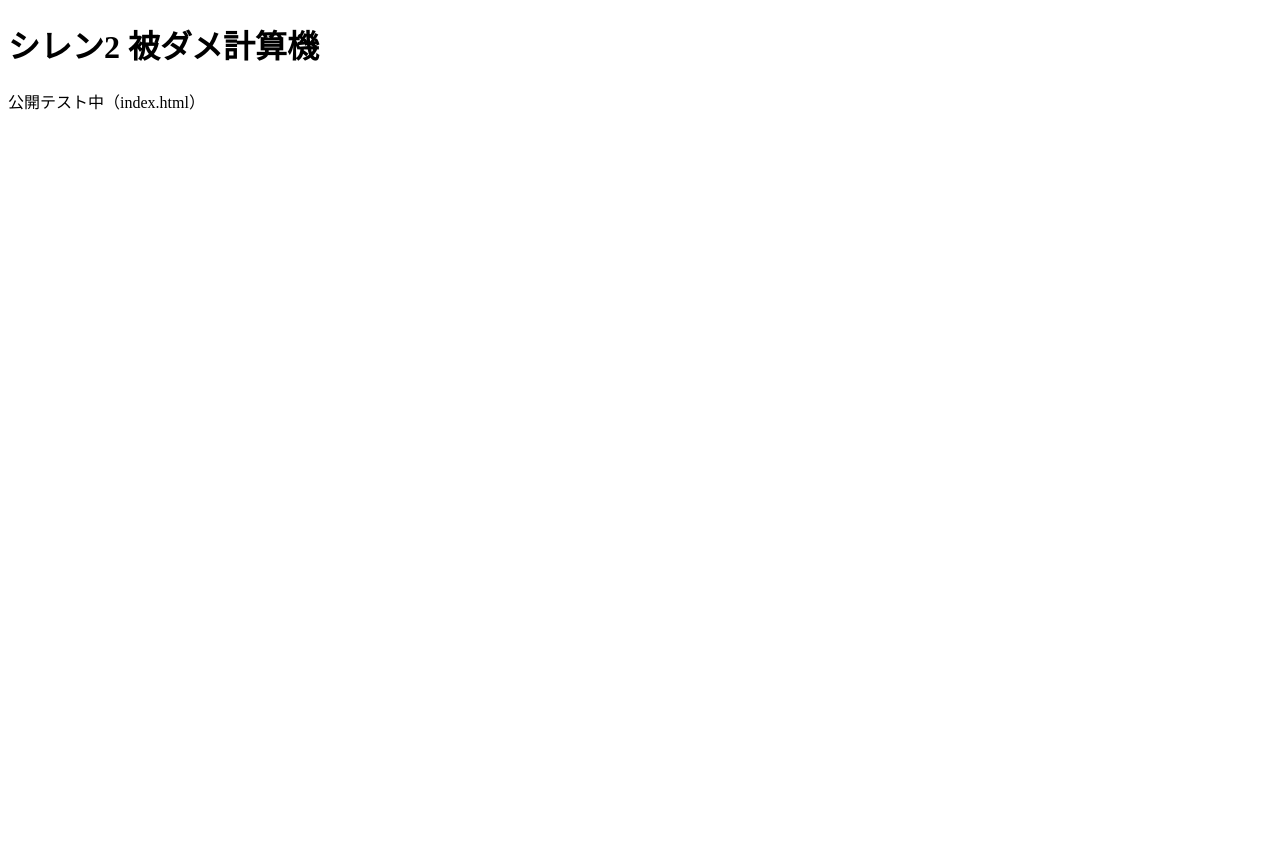
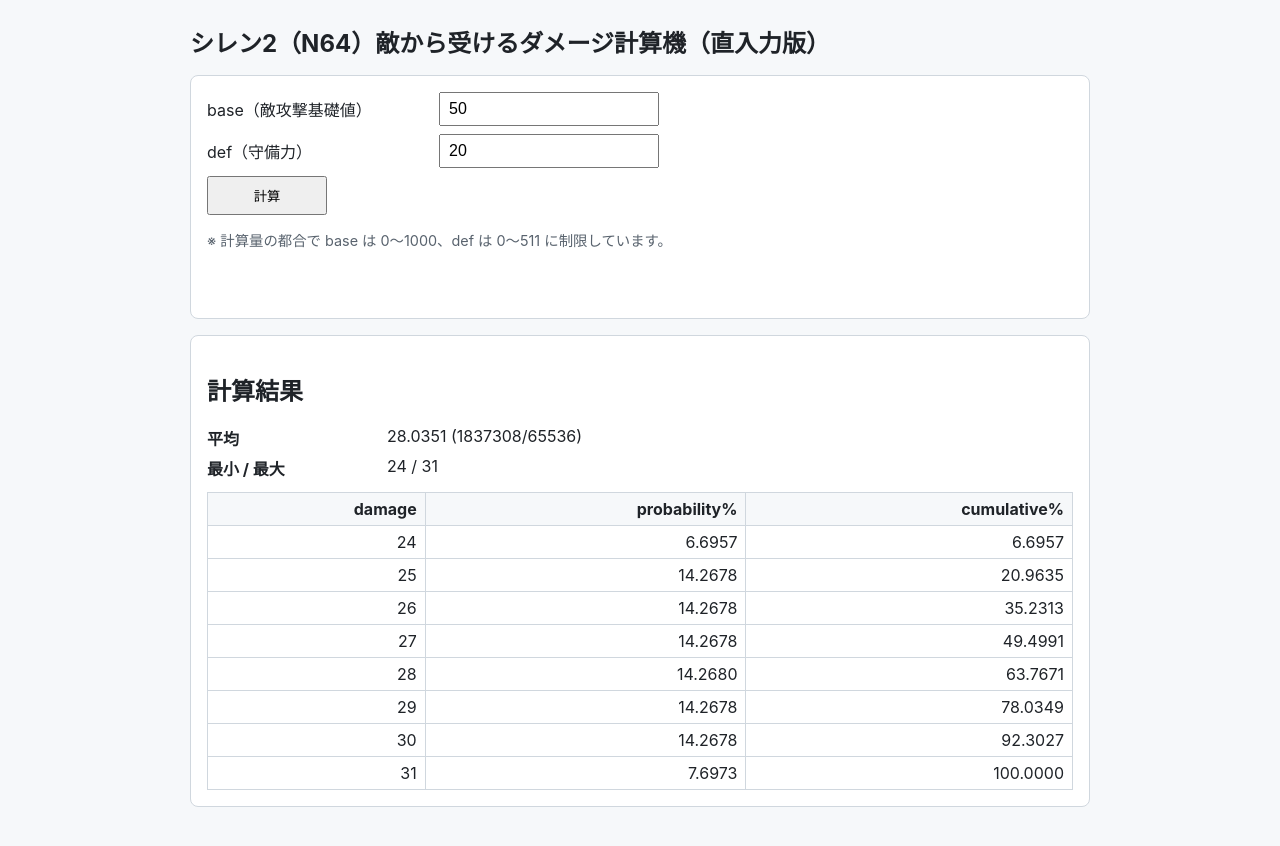
Before and after one commit to tyabannotami/shiren2-damage, a plain HTML site: page index.html in a window 1280 px wide. Before the commit the page ends 800 px from the top, so only its background shows below. Drawn offline with Linux system fonts and the light colour scheme.

Commit message:
Add direct-input damage calculator UI and Q16 distribution logic

```diff
--- /dev/null
+++ b/calc.js
@@ -0,0 +1,133 @@
+(() => {
+  const Q16 = 65536;
+  const DEF_COEFF_Q16 = [0xF8E4, 0xF1FA, 0xE4B8, 0xCC58, 0xA31D, 0x67EE, 0x2A31, 0x06F4, 0x0030];
+
+  function applyDefenseQ16(base, def) {
+    let aQ16 = base * Q16;
+    for (let i = 0; i < DEF_COEFF_Q16.length; i += 1) {
+      if (def & (1 << i)) {
+        const aInt = Math.trunc(aQ16 / Q16);
+        aQ16 = aInt * DEF_COEFF_Q16[i];
+      }
+    }
+    return aQ16;
+  }
+
+  function buildDistribution(base, def) {
+    const avgQ16 = applyDefenseQ16(base, def);
+    const widthQ16 = avgQ16 >> 3;
+    const totalOutcomes = 2 * (widthQ16 + 1);
+
+    const counts = new Map();
+    for (let magQ16 = 0; magQ16 <= widthQ16; magQ16 += 1) {
+      const plusDamage = toDamage(avgQ16 + magQ16);
+      const minusDamage = toDamage(avgQ16 - magQ16);
+
+      counts.set(plusDamage, (counts.get(plusDamage) ?? 0) + 1);
+      counts.set(minusDamage, (counts.get(minusDamage) ?? 0) + 1);
+    }
+
+    const rows = [...counts.entries()]
+      .map(([damage, count]) => ({ damage, count }))
+      .sort((a, b) => a.damage - b.damage);
+
+    let cumulative = 0;
+    return {
+      avgQ16,
+      widthQ16,
+      totalOutcomes,
+      rows: rows.map((row) => {
+        const prob = row.count / totalOutcomes;
+        cumulative += prob;
+        return {
+          damage: row.damage,
+          count: row.count,
+          prob,
+          cumProb: cumulative,
+        };
+      }),
+    };
+  }
+
+  function toDamage(dmgQ16) {
+    const dmg = dmgQ16 >> 16;
+    return dmg === 0 ? 1 : dmg;
+  }
+
+  function formatFixed(value, digits = 4) {
+    return value.toFixed(digits);
+  }
+
+  function formatPercent(ratio, digits = 4) {
+    return (ratio * 100).toFixed(digits);
+  }
+
+  function parseInput(value, { min, max, name }) {
+    if (!Number.isFinite(value) || !Number.isInteger(value)) {
+      throw new Error(`${name} は整数で入力してください。`);
+    }
+    if (value < min || value > max) {
+      throw new Error(`${name} は ${min}〜${max} の範囲で入力してください。`);
+    }
+    return value;
+  }
+
+  function renderResult(result) {
+    const avgElem = document.getElementById('avg');
+    const minMaxElem = document.getElementById('minmax');
+    const tbody = document.getElementById('dist-body');
+
+    const minDamage = result.rows[0]?.damage ?? 1;
+    const maxDamage = result.rows[result.rows.length - 1]?.damage ?? 1;
+
+    avgElem.textContent = `${formatFixed(result.avgQ16 / Q16, 4)} (${result.avgQ16}/65536)`;
+    minMaxElem.textContent = `${minDamage} / ${maxDamage}`;
+
+    tbody.innerHTML = '';
+    for (const row of result.rows) {
+      const tr = document.createElement('tr');
+      tr.innerHTML = `
+        <td>${row.damage}</td>
+        <td>${formatPercent(row.prob, 4)}</td>
+        <td>${formatPercent(row.cumProb, 4)}</td>
+      `;
+      tbody.appendChild(tr);
+    }
+
+    document.getElementById('result-panel').hidden = false;
+  }
+
+  function setError(message) {
+    const error = document.getElementById('error');
+    error.textContent = message;
+  }
+
+  function bindUI() {
+    const form = document.getElementById('calc-form');
+    form.addEventListener('submit', (event) => {
+      event.preventDefault();
+      setError('');
+
+      try {
+        const baseInput = Number(document.getElementById('base').value);
+        const defInput = Number(document.getElementById('def').value);
+
+        const base = parseInput(baseInput, { min: 0, max: 1000, name: 'base' });
+        const def = parseInput(defInput, { min: 0, max: 511, name: 'def' });
+
+        const result = buildDistribution(base, def);
+        renderResult(result);
+      } catch (error) {
+        document.getElementById('result-panel').hidden = true;
+        setError(error instanceof Error ? error.message : '入力値を確認してください。');
+      }
+    });
+
+    form.requestSubmit();
+  }
+
+  window.applyDefenseQ16 = applyDefenseQ16;
+  window.buildDistribution = buildDistribution;
+
+  bindUI();
+})();
--- a/index.html
+++ b/index.html
@@ -3,10 +3,51 @@
 <head>
   <meta charset="utf-8" />
   <meta name="viewport" content="width=device-width,initial-scale=1" />
-  <title>シレン2 被ダメ計算機</title>
+  <title>シレン2（N64）敵から受けるダメージ計算機（直入力版）</title>
+  <link rel="stylesheet" href="style.css" />
 </head>
 <body>
-  <h1>シレン2 被ダメ計算機</h1>
-  <p>公開テスト中（index.html）</p>
+  <main class="container">
+    <h1>シレン2（N64）敵から受けるダメージ計算機（直入力版）</h1>
+
+    <section class="panel">
+      <form id="calc-form" class="form-grid">
+        <label for="base">base（敵攻撃基礎値）</label>
+        <input id="base" name="base" type="number" min="0" max="1000" step="1" required value="50" />
+
+        <label for="def">def（守備力）</label>
+        <input id="def" name="def" type="number" min="0" max="511" step="1" required value="20" />
+
+        <button type="submit">計算</button>
+      </form>
+      <p class="note">※ 計算量の都合で base は 0〜1000、def は 0〜511 に制限しています。</p>
+      <p id="error" class="error" role="alert" aria-live="polite"></p>
+    </section>
+
+    <section class="panel" id="result-panel" hidden>
+      <h2>計算結果</h2>
+      <dl class="summary">
+        <dt>平均</dt>
+        <dd id="avg"></dd>
+        <dt>最小 / 最大</dt>
+        <dd id="minmax"></dd>
+      </dl>
+
+      <div class="table-wrap">
+        <table>
+          <thead>
+            <tr>
+              <th>damage</th>
+              <th>probability%</th>
+              <th>cumulative%</th>
+            </tr>
+          </thead>
+          <tbody id="dist-body"></tbody>
+        </table>
+      </div>
+    </section>
+  </main>
+
+  <script src="calc.js"></script>
 </body>
 </html>
--- /dev/null
+++ b/style.css
@@ -0,0 +1,93 @@
+:root {
+  color-scheme: light;
+  font-family: -apple-system, BlinkMacSystemFont, "Segoe UI", Roboto, "Hiragino Kaku Gothic ProN", "Yu Gothic", sans-serif;
+}
+
+body {
+  margin: 0;
+  background: #f6f8fa;
+  color: #1f2328;
+}
+
+.container {
+  max-width: 900px;
+  margin: 0 auto;
+  padding: 24px 16px 40px;
+}
+
+h1 {
+  margin-top: 0;
+  font-size: 1.5rem;
+}
+
+.panel {
+  background: #fff;
+  border: 1px solid #d0d7de;
+  border-radius: 8px;
+  padding: 16px;
+  margin-bottom: 16px;
+}
+
+.form-grid {
+  display: grid;
+  grid-template-columns: 220px minmax(120px, 220px);
+  gap: 8px 12px;
+  align-items: center;
+}
+
+.form-grid button {
+  grid-column: 1 / -1;
+  width: 120px;
+  padding: 8px 12px;
+}
+
+input[type="number"] {
+  padding: 6px 8px;
+  font-size: 1rem;
+}
+
+.summary {
+  display: grid;
+  grid-template-columns: 180px 1fr;
+  margin: 0 0 12px;
+  row-gap: 6px;
+}
+
+.summary dt {
+  font-weight: 700;
+}
+
+.summary dd {
+  margin: 0;
+}
+
+.note {
+  margin-bottom: 0;
+  font-size: 0.9rem;
+  color: #59636e;
+}
+
+.error {
+  color: #cf222e;
+  min-height: 1.2em;
+}
+
+.table-wrap {
+  overflow-x: auto;
+}
+
+table {
+  border-collapse: collapse;
+  width: 100%;
+}
+
+th,
+td {
+  border: 1px solid #d0d7de;
+  padding: 6px 8px;
+  text-align: right;
+}
+
+th {
+  background: #f6f8fa;
+}
```
